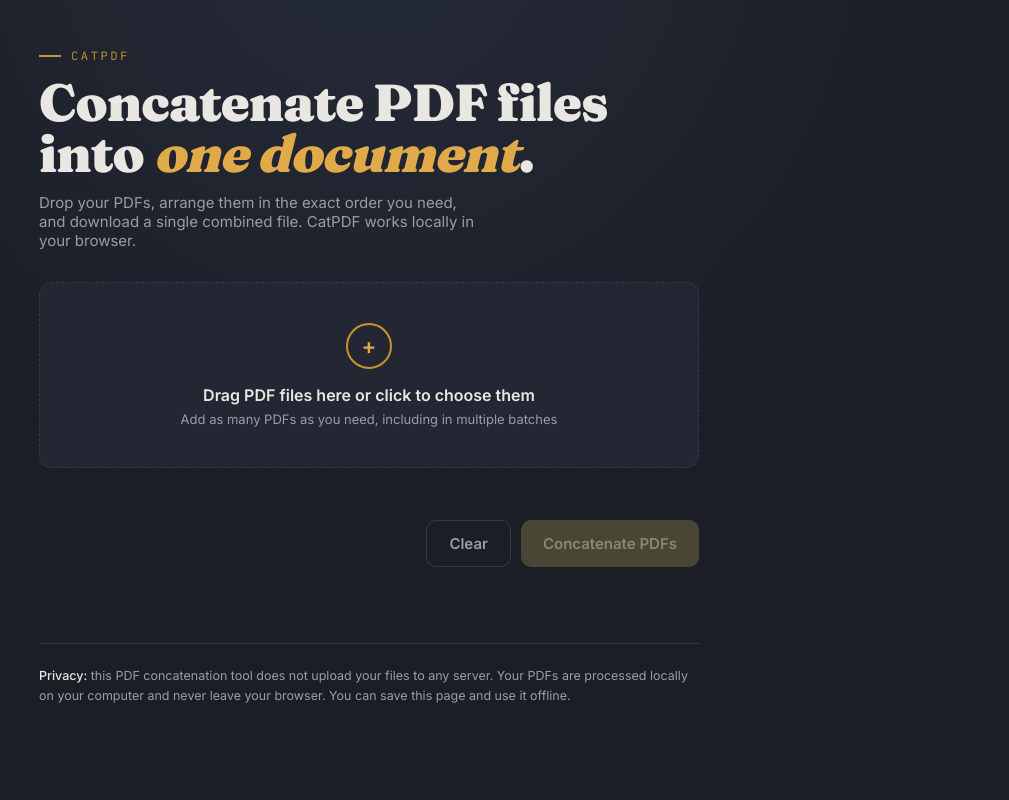
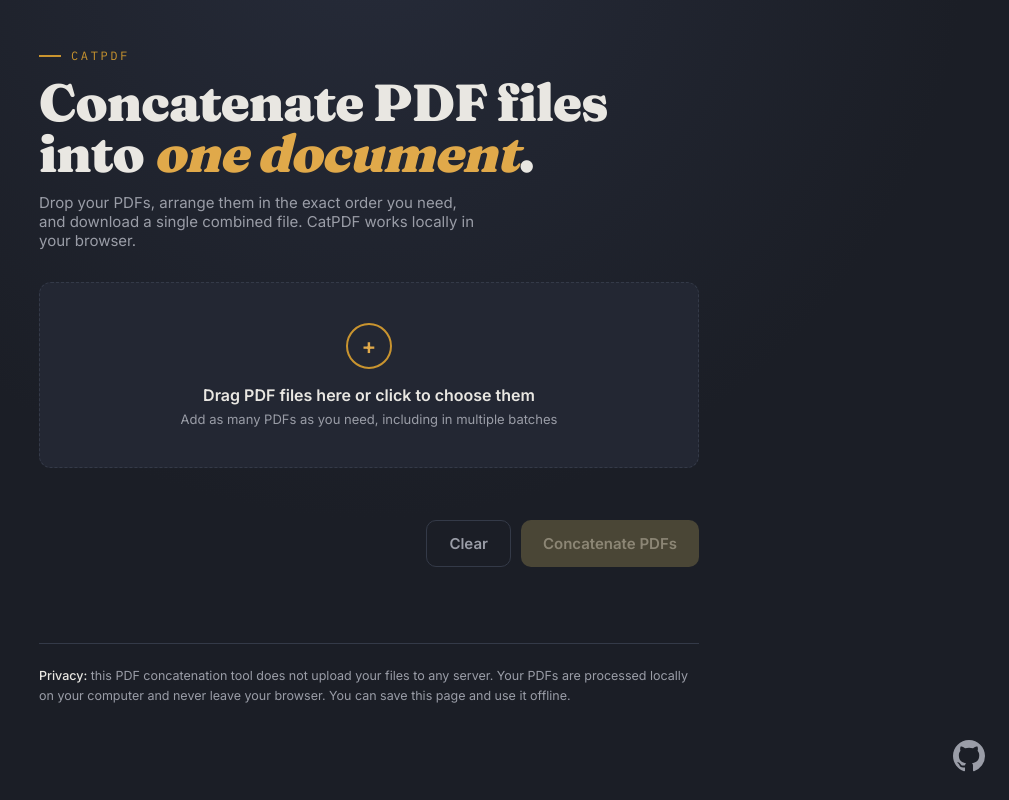
Before and after one commit to martinezharo/catpdf, a website built with Vite: page index.html in a window 1280 px wide. Shown: the whole page, without its empty margins (271-1280 px from the left). Built offline with nearby package versions, Linux system fonts and the light colour scheme.

Commit message:
Add GitHub link to index.html and style it with CSS

```diff
--- a/index.html
+++ b/index.html
@@ -50,6 +50,12 @@
   <p class="privacy"><b>Privacy:</b> this PDF concatenation tool does not upload your files to any server. Your PDFs are processed locally on your computer and never leave your browser. You can save this page and use it offline.</p>
 </div>
 
+<a href="https://github.com/martinezharo/catpdf" target="_blank" rel="noopener noreferrer" class="github-link" aria-label="GitHub repository">
+  <svg viewBox="0 0 16 16" width="32" height="32" fill="currentColor">
+    <path d="M8 0C3.58 0 0 3.58 0 8c0 3.54 2.29 6.53 5.47 7.59.4.07.55-.17.55-.38 0-.19-.01-.82-.01-1.49-2.01.37-2.53-.49-2.69-.94-.09-.23-.48-.94-.82-1.13-.28-.15-.68-.52-.01-.53.63-.01 1.08.58 1.23.82.72 1.21 1.87.87 2.33.66.07-.52.28-.87.51-1.07-1.78-.2-3.64-.89-3.64-3.95 0-.87.31-1.59.82-2.15-.08-.2-.36-1.02.08-2.12 0 0 .67-.21 2.2.82.64-.18 1.32-.27 2-.27.68 0 1.36.09 2 .27 1.53-1.04 2.2-.82 2.2-.82.44 1.1.16 1.92.08 2.12.51.56.82 1.27.82 2.15 0 3.07-1.87 3.75-3.65 3.95.29.25.54.73.54 1.48 0 1.07-.01 1.93-.01 2.2 0 .21.15.46.55.38A8.013 8.013 0 0016 8c0-4.42-3.58-8-8-8z"/>
+  </svg>
+</a>
+
 <script type="module" src="/script.js"></script>
 </body>
 </html>
--- a/styles.css
+++ b/styles.css
@@ -184,6 +184,19 @@ h1 em { font-style: italic; color: var(--brass-hi); }
 }
 .privacy b { color: var(--on-canvas); font-weight: 500; }
 
+.github-link {
+  position: fixed;
+  bottom: 24px;
+  right: 24px;
+  color: var(--muted);
+  transition: color .2s ease, transform .2s ease;
+  z-index: 100;
+}
+.github-link:hover {
+  color: var(--on-canvas);
+  transform: scale(1.1);
+}
+
 @media (prefers-reduced-motion: reduce) {
   * { transition: none !important; }
 }
```
